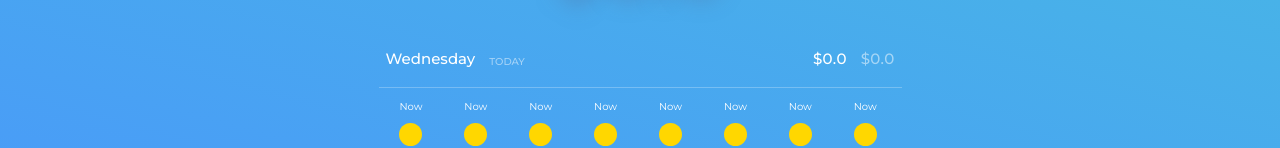
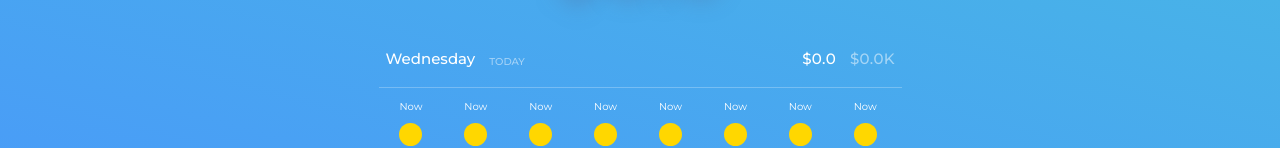
Before and after one commit to joshternyak/bitcoin-weather, a React (Create React App) app: page / in a window 1280 px wide. Shown: the part 330-478 px from the top of the page. Built offline with nearby package versions, Linux system fonts and the light colour scheme; no server answers.

Commit message:
converted bitcoinPriceNum to number and implemented current day low price

```diff
--- a/src/components/current-forecast/current-forecast.jsx
+++ b/src/components/current-forecast/current-forecast.jsx
@@ -8,7 +8,7 @@ export default function CurrentForecast({
   currentPrice,
   bitcoinPriceNum,
 }: any) {
-  const lowBitcoinPrice = bitcoinPriceNum
+  const lowBitcoinPrice = parseInt(bitcoinPriceNum) / 2
   console.log(lowBitcoinPrice)
   const bitcoinPrice = numeral(lowBitcoinPrice).format("0.0a")
   const bitcoinPriceDisplay = `$${bitcoinPrice}`
@@ -26,7 +26,7 @@ export default function CurrentForecast({
         </div>
         <div className="CurrentForecast__flex-group">
           <p className="CurrentForecast__high-price">{currentPrice}</p>
-          <p className="CurrentForecast__low-price">{bitcoinPriceDisplay}</p>
+          <p className="CurrentForecast__low-price">{bitcoinPriceDisplay}K</p>
         </div>
       </div>
     </div>
```
